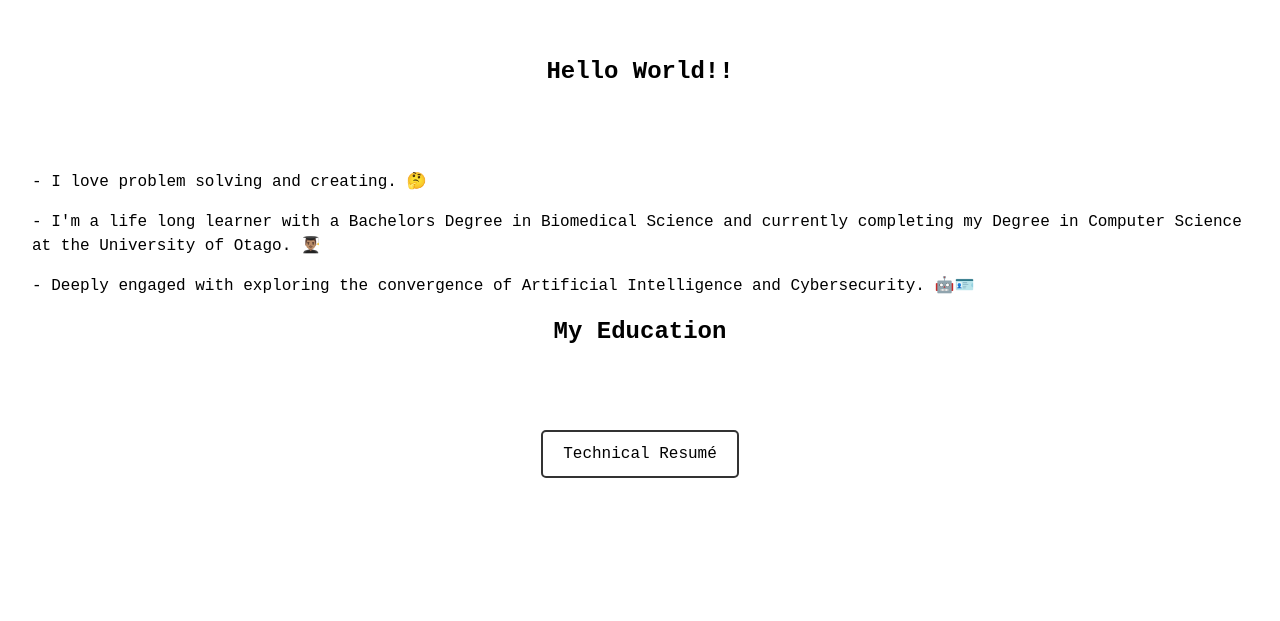
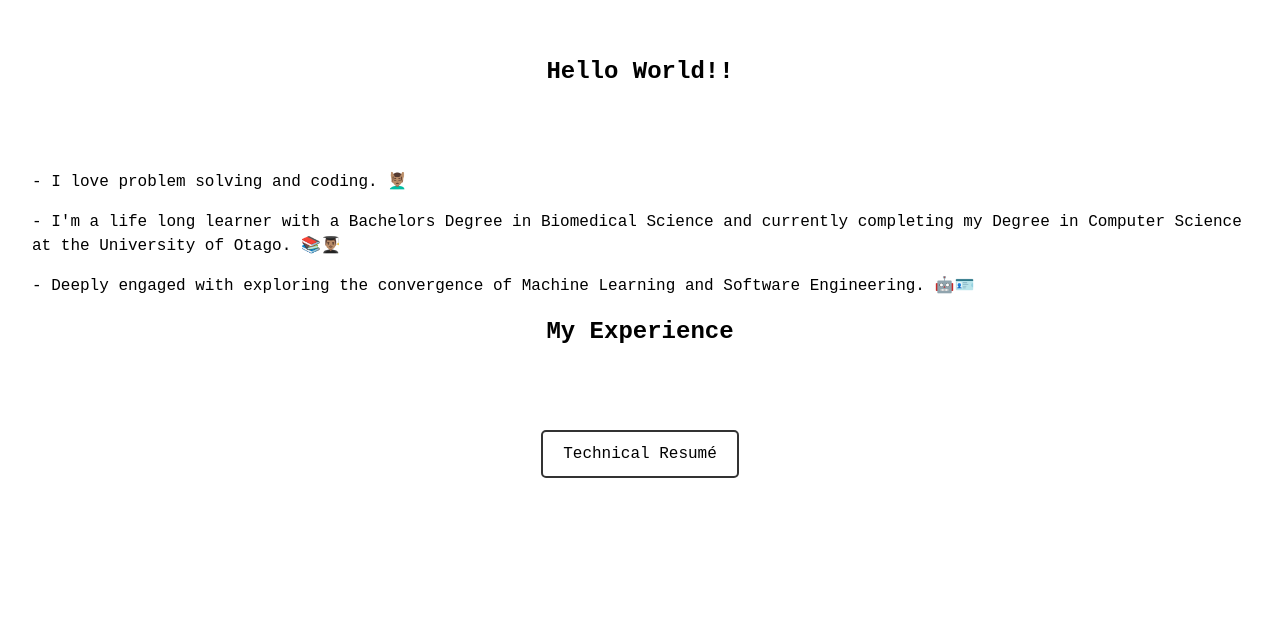
Before and after one commit to Janadhi14/Janadhi, a React (Vite) app: page / in a window 1280 px wide. Shown: the part 664-1285 px from the top of the page. Built offline with nearby package versions, Linux system fonts and the light colour scheme.

Commit message:
updated aspiring

```diff
--- a/src/App.jsx
+++ b/src/App.jsx
@@ -61,7 +61,7 @@ function App() {
 
 
 
-  const phrases = ["Software Dev", "ML Engineer", "CyberSecurity Analyst"];
+  const phrases = [ "Software Developer", "ML Engineer","Quant Developer", "Data Scientist", ];
   const [currentPhrase, setCurrentPhrase] = useState(0);
 
   useEffect(() => {
@@ -105,7 +105,7 @@ function App() {
         </div>
         <AboutMe />
 
-        <h2 class="subtitles" >My Education</h2>
+        <h2 class="subtitles" >My Experience</h2>
         <div className="resume-download-container subtitles">
           <a href='/downloads/CV.pdf' download="JanDisResume.pdf" className="resume-download-button">Technical Resumé</a>
         </div>
--- a/src/components/AboutMe.jsx
+++ b/src/components/AboutMe.jsx
@@ -7,14 +7,14 @@ function AboutMe() {
 
       <h2 className="subtitles">Hello World!!</h2>
 
-      <p className="fade-up" style={{ animationDelay: '0.3s' }}>
-        - I love problem solving and creating. 🤔
+      <p className="fade-up" style={{ animationDelay: '0.4s' }}>
+        - I love problem solving and coding. 💆🏽‍♂️
       </p>
-      <p className="fade-up" style={{ animationDelay: '0.6s' }}>
-        - I'm a life long learner with a Bachelors Degree in Biomedical Science and currently completing my Degree in Computer Science at the University of Otago. 👨🏽‍🎓
+      <p className="fade-up" style={{ animationDelay: '0.8s' }}>
+        - I'm a life long learner with a Bachelors Degree in Biomedical Science and currently completing my Degree in Computer Science at the University of Otago. 📚👨🏽‍🎓
       </p>
-      <p className="fade-up" style={{ animationDelay: '0.9s' }}>
-        - Deeply engaged with exploring the convergence of Artificial Intelligence and Cybersecurity. 🤖🪪
+      <p className="fade-up" style={{ animationDelay: '0.12s' }}>
+        - Deeply engaged with exploring the convergence of Machine Learning and Software Engineering. 🤖🪪
       </p>
     </section>
   );
```
